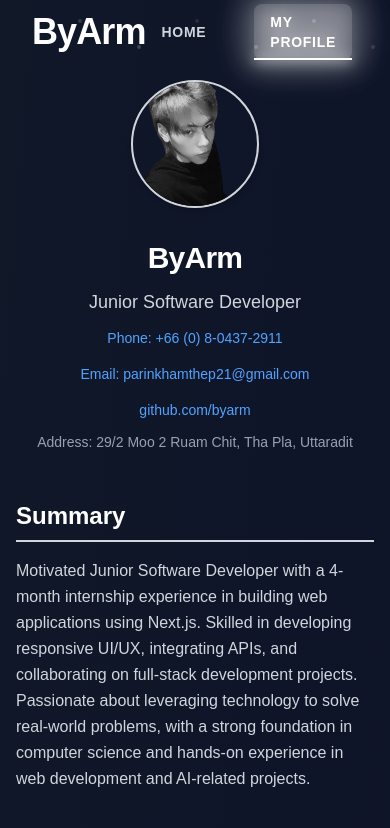
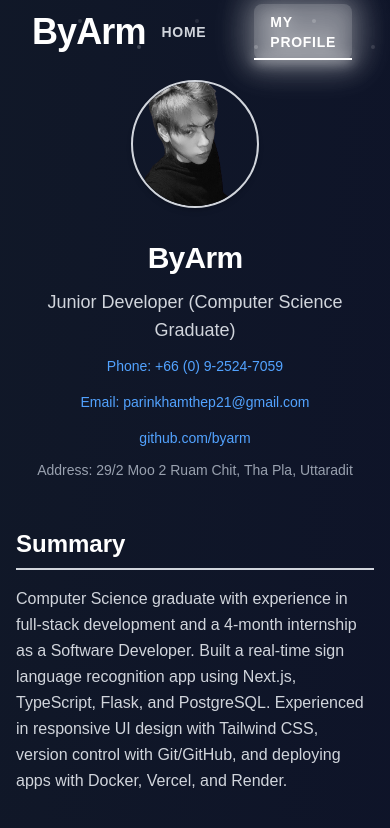
Before and after one commit to Arm64022981/portfolio-my-parin-khamthep, a Next.js app: page /portfolio/profile in a window 390 px wide. Shown: the top 828 px of the page. Built offline with nearby package versions, Linux system fonts and the light colour scheme.

Commit message:
Update phone number and summary

```diff
--- a/src/app/portfolio/profile/page.tsx
+++ b/src/app/portfolio/profile/page.tsx
@@ -46,9 +46,9 @@ const ResumePage: React.FC = () => {
               >
                 ByArm
               </motion.h1>
-              <p className="text-lg font-medium text-gray-300 print:text-gray-700">Junior Software Developer</p>
+              <p className="text-lg font-medium text-gray-300 print:text-gray-700">Junior Developer (Computer Science Graduate)</p>
               <div className="flex flex-col sm:flex-row gap-4 justify-center lg:justify-start text-sm text-blue-400 print:text-gray-600">
-                <p>Phone: +66 (0) 8-0437-2911</p>
+                <p>Phone: +66 (0) 9-2524-7059</p>
                 <p>Email: parinkhamthep21@gmail.com</p>
                 <a
                   href="https://github.com/Arm64022981"
@@ -73,8 +73,7 @@ const ResumePage: React.FC = () => {
               Summary
             </motion.h2>
             <p className="text-gray-300 text-base leading-relaxed print:text-gray-700">
-              Motivated Junior Software Developer with a 4-month internship experience in building web applications using Next.js. Skilled in developing responsive UI/UX, integrating APIs, and collaborating on full-stack development projects. Passionate about leveraging technology to solve real-world problems, with a strong foundation in computer science and hands-on experience in web development and AI-related projects.
-            </p>
+              Computer Science graduate with experience in full-stack development and a 4-month internship as a Software Developer. Built a real-time sign language recognition app using Next.js, TypeScript, Flask, and PostgreSQL. Experienced in responsive UI design with Tailwind CSS, version control with Git/GitHub, and deploying apps with Docker, Vercel, and Render.</p>
           </section>
 
           {/* Skills Section */}
@@ -101,7 +100,7 @@ const ResumePage: React.FC = () => {
               <li className="flex items-center gap-2">
                 <span className="w-2 h-2 bg-blue-400 rounded-full print:bg-gray-600"></span> SQL: Good understanding of SQL for writing and managing database queries.
               </li>
-               <li className="flex items-center gap-2">
+              <li className="flex items-center gap-2">
                 <span className="w-2 h-2 bg-blue-400 rounded-full print:bg-gray-600"></span> TypeScript: Good understanding of TypeScript for building scalable web applications.
               </li>
             </ul>
```
